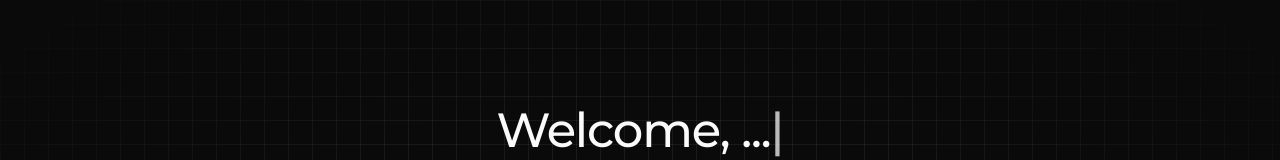
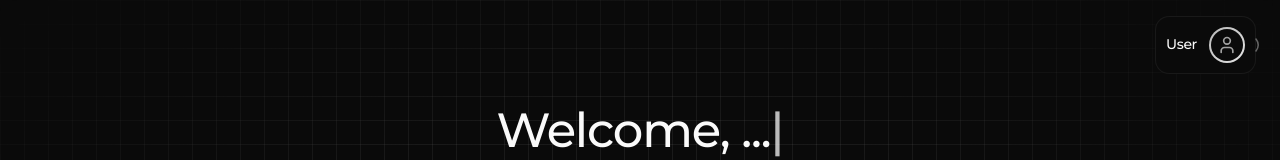
Before and after one commit to oniwakaa/humanity, a Next.js app in the folder web/: page /app in a window 1280 px wide. Shown: the top 160 px of the page. Built offline with nearby package versions, Linux system fonts and the light colour scheme.

Commit message:
Add profile dropdown to top-right of dashboard page

```diff
--- a/web/src/app/app/page.tsx
+++ b/web/src/app/app/page.tsx
@@ -4,22 +4,32 @@ import { useEffect, useState } from "react";
 import { useRouter } from "next/navigation";
 import { BGPattern } from "@/components/ui/bg-pattern";
 import { HumanityCard } from "@/components/dashboard/humanity-card";
-import { Typewriter } from "@/components/ui/typewriter-text"; // Verify this import path aligns with existing component
+import { Typewriter } from "@/components/ui/typewriter-text";
+import { ProfileDropdown } from "@/components/ui/profile-dropdown";
 import { motion } from "framer-motion";
 
 export default function DashboardPage() {
     const router = useRouter();
     const [userName, setUserName] = useState<string>("");
+    const [profile, setProfile] = useState<{ name: string; email: string; avatar?: string } | null>(null);
 
     useEffect(() => {
         // Retrieve user name from localStorage on mount
         const profileStr = localStorage.getItem("user_profile");
         if (profileStr) {
             try {
-                const profile = JSON.parse(profileStr);
-                setUserName(profile.firstName || profile.name || "Traveller");
+                const parsed = JSON.parse(profileStr);
+                const name = parsed.firstName || parsed.name || "Traveller";
+                setUserName(name);
+                setProfile({
+                    name,
+                    email: parsed.email || "",
+                    avatar: parsed.avatar,
+                });
             } catch (e) {
                 console.error("Failed to parse user profile", e);
+                setUserName("Traveller");
+                setProfile({ name: "Traveller", email: "" });
             }
         }
     }, []);
@@ -82,6 +92,19 @@ export default function DashboardPage() {
                 fill="currentColor"
             />
 
+            {/* Header with Profile Dropdown */}
+            <header className="fixed top-0 left-0 right-0 z-50 px-4 sm:px-6 py-4">
+                <div className="mx-auto max-w-7xl flex items-center justify-end">
+                    <ProfileDropdown
+                        profile={profile || undefined}
+                        onSignOut={() => {
+                            // TODO: Implement sign out logic
+                            router.push("/");
+                        }}
+                    />
+                </div>
+            </header>
+
             <main className="container mx-auto flex min-h-screen flex-col items-center justify-center px-4 py-20 relative z-10">
 
                 {/* Welcome Header */}
```
